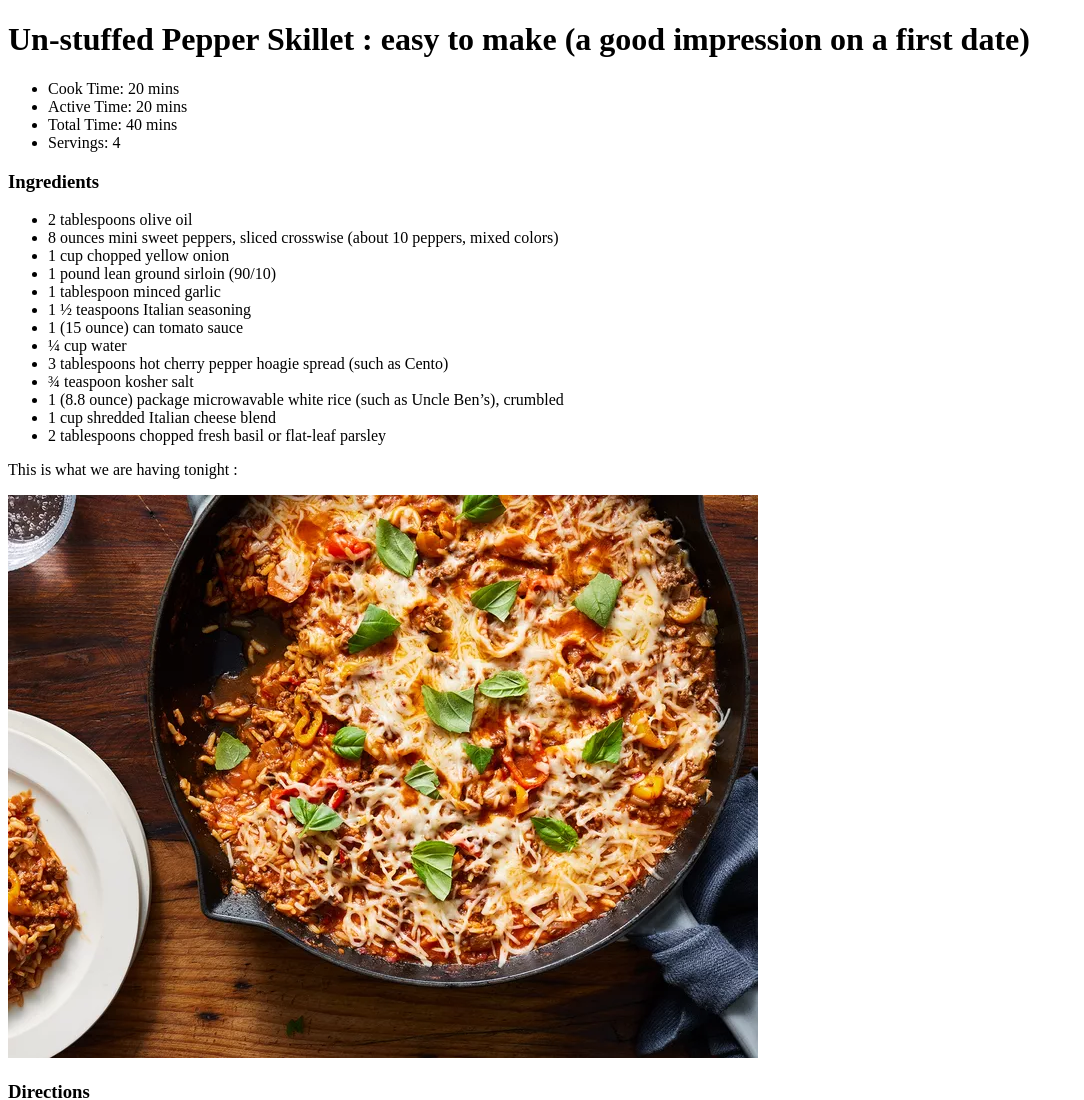
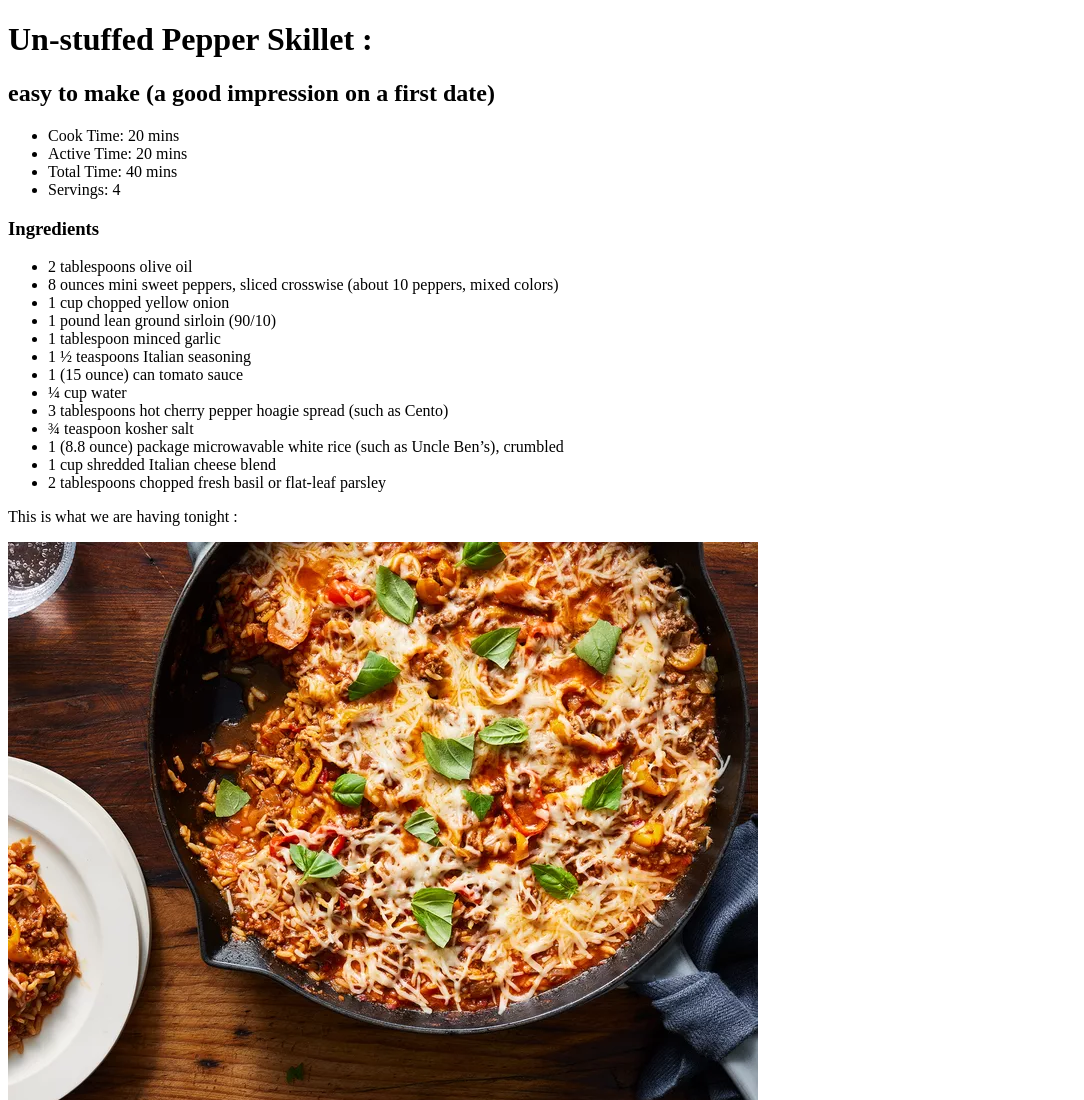
Before and after one commit to IgnorantAI/odin-recipes, a plain HTML site: page recipes/unstuffed_pepper_skillet.html in a window 1280 px wide. Shown: the top 1100 px of the page, without its empty margins (0-1084 px from the left). Drawn offline with Linux system fonts and the light colour scheme.

Commit message:
Testing headers

```diff
--- a/recipes/unstuffed_pepper_skillet.html
+++ b/recipes/unstuffed_pepper_skillet.html
@@ -8,7 +8,7 @@
 </head>
 <body>
     <h1>
-        Un-stuffed Pepper Skillet : easy to make (a good impression on a first date)
+        Un-stuffed Pepper Skillet : <h2>easy to make (a good impression on a first date)</h2>
     </h1>
 <ul>
     <li>Cook Time: 20 mins</li>
```
